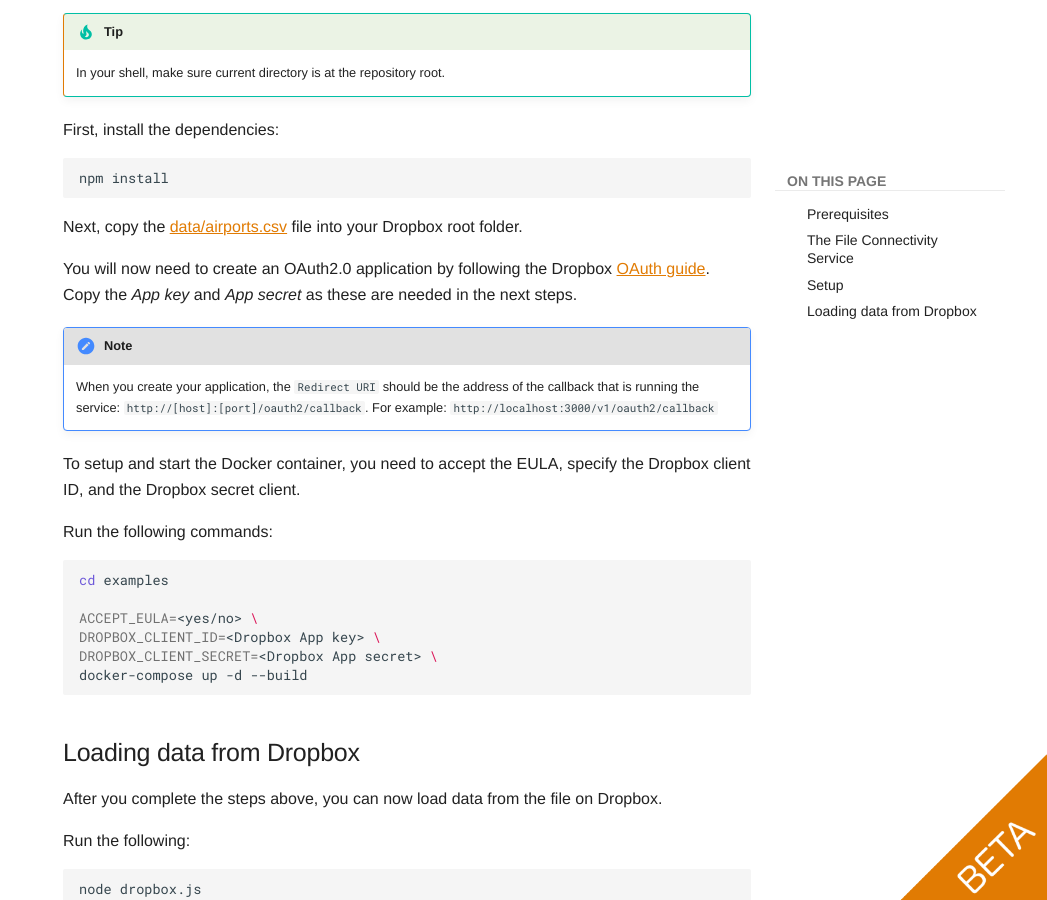
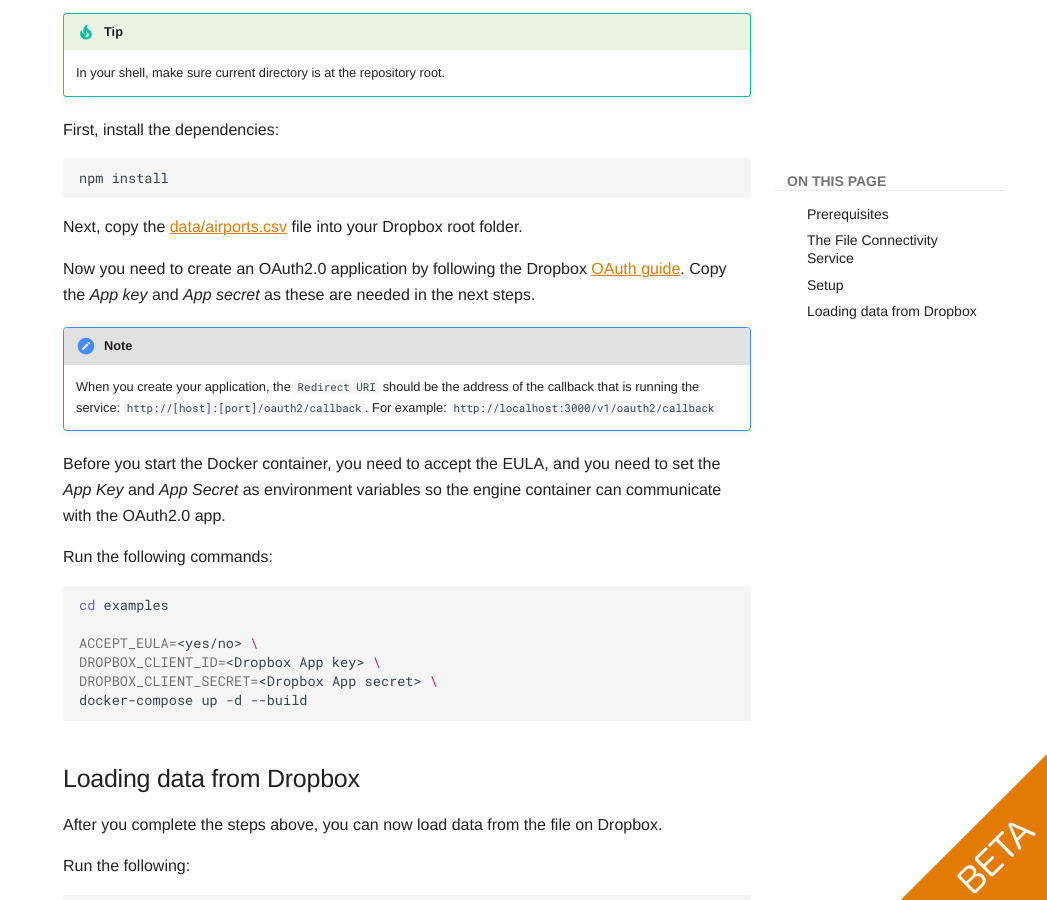
Before and after one commit to qlik-oss/core-website, an MkDocs documentation site: the page built from docs/tutorials/data-loading/remote-files.md, in a window 1280 px wide and 900 px high, scrolled down 1333 px. Shown: the whole window, without its empty margins (233-1280 px from the left). Built offline with MkDocs 1.6.1 and Material for MkDocs 9.7.7, drawn with Linux system fonts in a browser that asks for light colours; comment, search, counter and statistics services are not loaded; some of the changed text lies outside the part shown.

Commit message:
cleanup the remote topic

```diff
--- a/docs/tutorials/data-loading/remote-files.md
+++ b/docs/tutorials/data-loading/remote-files.md
@@ -48,7 +48,7 @@ npm install
 Next, copy the [data/airports.csv](https://github.com/qlik-oss/core-file-connectivity-service/blob/master/data/airports.csv)
 file into your Dropbox root folder.
 
-You will now need to create an OAuth2.0 application by following the Dropbox
+Now you need to create an OAuth2.0 application by following the Dropbox
 [OAuth guide](https://www.dropbox.com/developers/reference/oauth-guide). Copy the _App key_ and _App secret_ as
 these are needed in the next steps.
 
@@ -56,7 +56,8 @@ these are needed in the next steps.
     When you create your application, the `Redirect URI` should be the address of the callback that is running the
     service: `http://[host]:[port]/oauth2/callback`. For example: `http://localhost:3000/v1/oauth2/callback`
 
-To setup and start the Docker container, you need to accept the EULA, specify the Dropbox client ID, and the Dropbox secret client.
+Before you start the Docker container, you need to accept the EULA, and you need to set the _App Key_ and _App Secret_
+as environment variables so the engine container can communicate with the OAuth2.0 app.
 
 Run the following commands:
 
```
Also changed, not shown: other parts of docs/tutorials/data-loading/remote-files.md (+1 -1 lines).
